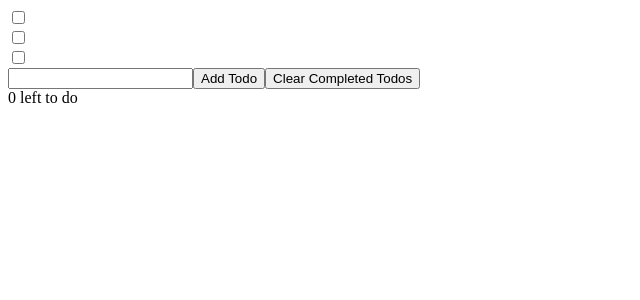
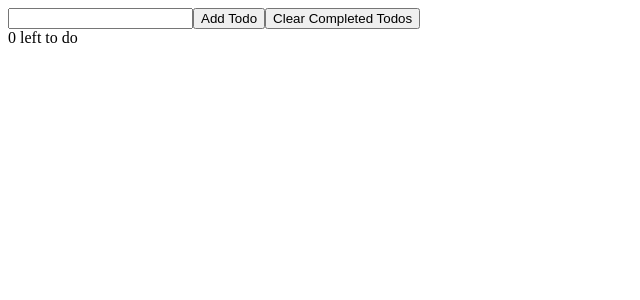
Before and after one commit to DenysPyshniuk/ToDoList, a React (Create React App) app: page / in a window 1280 px wide. Shown: the top 300 px of the page, without its empty margins (0-640 px from the left). Built offline with nearby package versions, Linux system fonts and the light colour scheme.

Commit message:
clean todos state

```diff
--- a/src/App.js
+++ b/src/App.js
@@ -2,7 +2,7 @@ import React, { useState } from "react";
 import TodoList from "./TodoList";
 
 function App() {
-  const [todos, setTodos] = useState(["Todo 1", "Todo 2", "Todo 3"]);
+  const [todos, setTodos] = useState([]);
   return (
     <>
       <TodoList todos={todos} />
```
